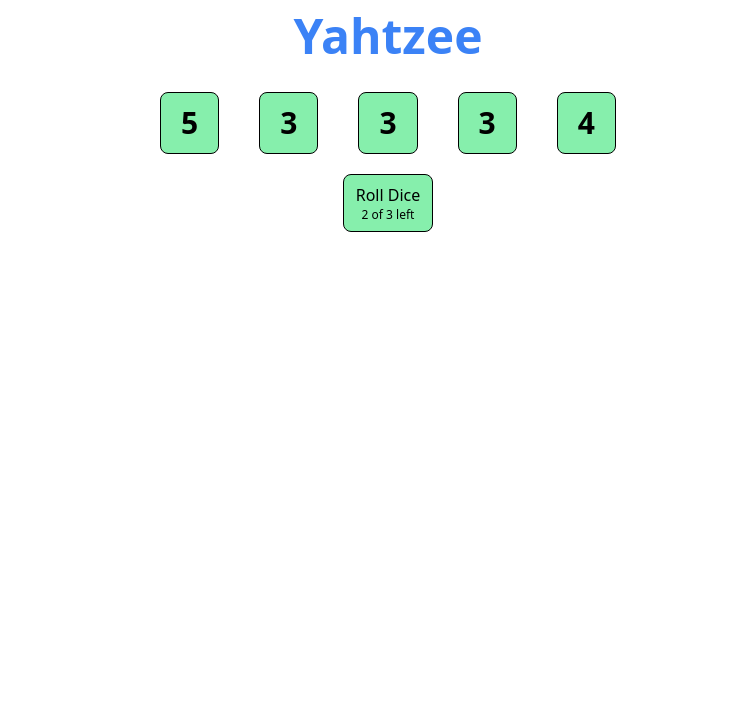
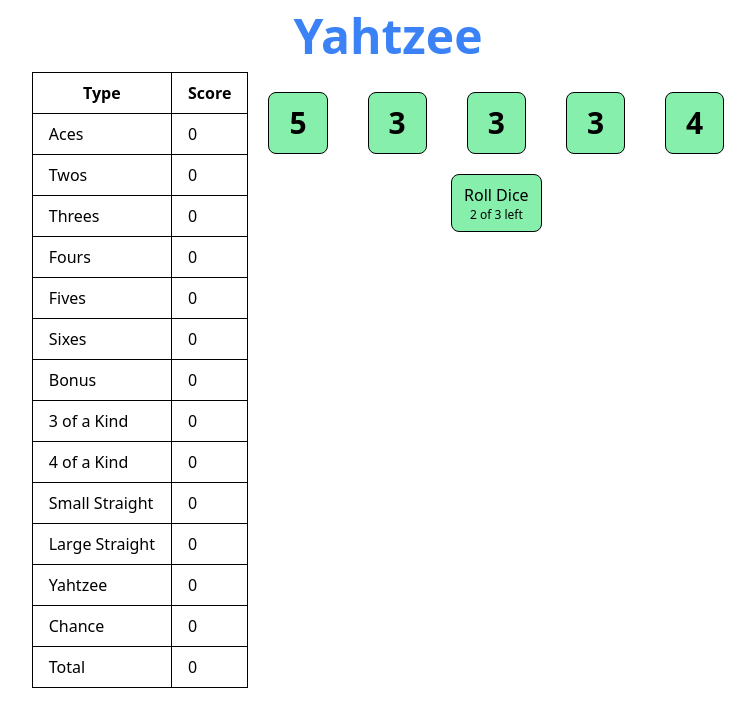
Before and after one commit to Thomas-Osborne/yahtzee, a React (Vite) app in the folder frontend/: page / in a window 1280 px wide. Shown: the top 726 px of the page, without its empty margins (252-1007 px from the left). Built offline with nearby package versions, Linux system fonts and the light colour scheme.

Commit message:
Added scoring table

```diff
--- a/frontend/src/App.jsx
+++ b/frontend/src/App.jsx
@@ -1,7 +1,8 @@
-import { useState, useEffect } from 'react';
+import { useState } from 'react';
 import { nanoid } from 'nanoid';
 
 import Dice from './components/Dice';
+import ScoringChart from './components/ScoringChart';
 
 export default function App() {
 
@@ -11,8 +12,6 @@
 
   const [dice, setDice] = useState(initialDiceState());
   const [rollsLeft, setRollsLeft] = useState(MAXIMUM_ROLLS - 1); // first roll occurs automatically
-
-  console.log(rollsLeft);
 
   function initialDiceState() {
     const array = Array.from({ length: TOTAL_DICE });
@@ -47,10 +46,13 @@
   return (
     <>
       <h1 className="font-semibold text-blue-500 text-5xl text-center p-3">Yahtzee</h1>
-      <div className="flex flex-wrap justify-center">
+      <div className="flex flex-row justify-center">
+        <ScoringChart />
+        <div>
+          <div className="flex flex-wrap">
             {diceElements}
           </div>
-      <div className="flex flex-wrap justify-center">
+          <div className="flex justify-center">
             <button
               className="rounded-lg border border-black bg-green-300 disabled:bg-gray-300 disabled:text-slate-500 px-3 py-2"
               onClick={rollDice}
@@ -60,6 +62,8 @@
               <p className="text-xs">{rollsLeft} of {MAXIMUM_ROLLS} left</p>
             </button>
           </div>
+        </div>
+      </div>
     </>
   );
 }
--- /dev/null
+++ b/frontend/src/components/ScoringChart.jsx
@@ -0,0 +1,40 @@
+export default function ScoringChart() {
+
+  const rowNames = [
+    'Aces',
+    'Twos',
+    'Threes',
+    'Fours',
+    'Fives',
+    'Sixes',
+    'Bonus',
+    '3 of a Kind',
+    '4 of a Kind',
+    'Small Straight',
+    'Large Straight',
+    'Yahtzee',
+    'Chance',
+    'Total'
+  ];
+
+  const rowElements = rowNames.map(row => (
+    <tr key={row}>
+      <td className="border border-black px-4 py-2">{row}</td>
+      <td className="border border-black px-4 py-2">0</td>
+    </tr>
+  ));
+
+  return (
+    <table>
+      <thead>
+        <tr>
+          <th className="border border-black px-4 py-2">Type</th>
+          <th className="border border-black px-4 py-2">Score</th>
+        </tr>
+      </thead>
+      <tbody>
+        {rowElements}
+      </tbody>
+    </table>
+  );
+}
--- /dev/null
+++ b/frontend/src/components/ScoringRow.jsx
@@ -0,0 +1,5 @@
+export default function ScoringRow() {
+  return (
+    <div>This is a scoring ScoringRow.</div>
+  );
+}
```
Lines whose indentation alone changed are shown as unchanged.
